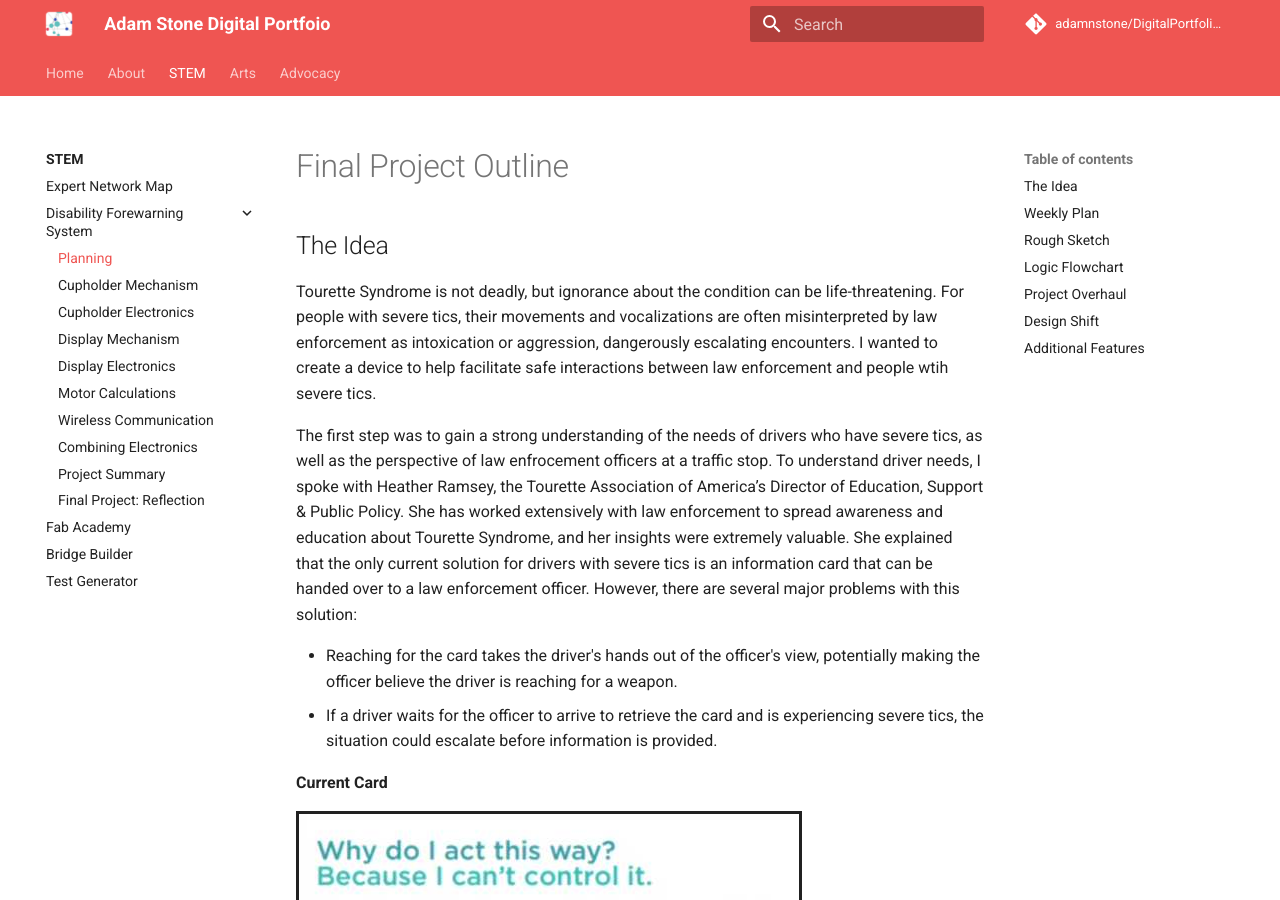
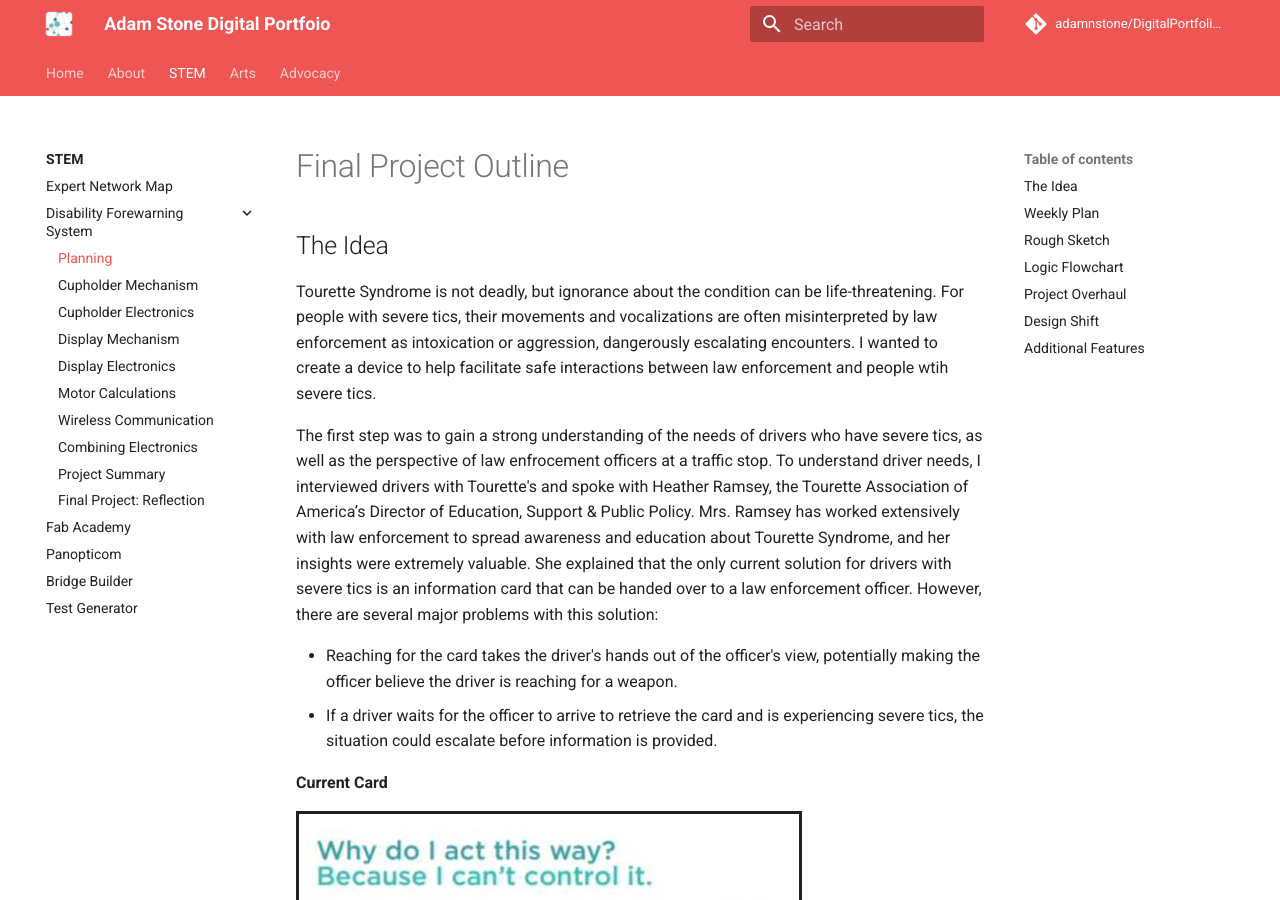
Before and after one commit to adamnstone/DigitalPortfolioWebsite, an MkDocs documentation site: the page built from docs/stem/disability-forewarning-system/final-project-planning.md, in a window 1280 px wide and 900 px high. Built offline with MkDocs 1.6.1 and Material for MkDocs 9.7.7, drawn with Linux system fonts in a browser that asks for light colours; comment, search, counter and statistics services are not loaded.

Commit message:
wording edits + panopticom

```diff
--- a/docs/stem/disability-forewarning-system/final-project-planning.md
+++ b/docs/stem/disability-forewarning-system/final-project-planning.md
@@ -4,7 +4,7 @@
 
 Tourette Syndrome is not deadly, but ignorance about the condition can be life-threatening. For people with severe tics, their movements and vocalizations are often misinterpreted by law enforcement as intoxication or aggression, dangerously escalating encounters. I wanted to create a device to help facilitate safe interactions between law enforcement and people wtih severe tics.
 
-The first step was to gain a strong understanding of the needs of drivers who have severe tics, as well as the perspective of law enfrocement officers at a traffic stop. To understand driver needs, I spoke with Heather Ramsey, the Tourette Association of America’s Director of Education, Support & Public Policy. She has worked extensively with law enforcement to spread awareness and education about Tourette Syndrome, and her insights were extremely valuable. She explained that the only current solution for drivers with severe tics is an information card that can be handed over to a law enforcement officer. However, there are several major problems with this solution:
+The first step was to gain a strong understanding of the needs of drivers who have severe tics, as well as the perspective of law enfrocement officers at a traffic stop. To understand driver needs, I interviewed drivers with Tourette's and spoke with Heather Ramsey, the Tourette Association of America’s Director of Education, Support & Public Policy. Mrs. Ramsey has worked extensively with law enforcement to spread awareness and education about Tourette Syndrome, and her insights were extremely valuable. She explained that the only current solution for drivers with severe tics is an information card that can be handed over to a law enforcement officer. However, there are several major problems with this solution:
 
 - Reaching for the card takes the driver's hands out of the officer's view, potentially making the officer believe the driver is reaching for a weapon.
 - If a driver waits for the officer to arrive to retrieve the card and is experiencing severe tics, the situation could escalate before information is provided.
--- a/mkdocs.yml
+++ b/mkdocs.yml
@@ -40,6 +40,8 @@ nav:
         - "Final Project: Reflection": stem/disability-forewarning-system/project-reflection.md
       - "Fab Academy":
         - stem/fab-academy/index.md
+      - "Panopticom":
+        - stem/panopticom/index.md
       - "Bridge Builder":
         - stem/bridge-builder/index.md
       - "Test Generator":
```
Also changed, not shown: docs/stem/disability-forewarning-system/project-requirements.md (+1 -1 lines), docs/stem/panopticom/index.md (added, +9 -0 lines), docs/stem/test-generator/index.md (+8 -8 lines).
